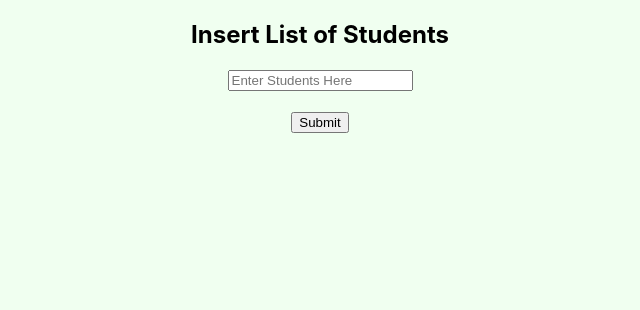
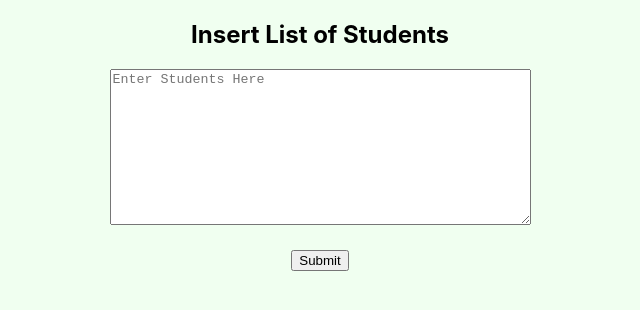
Before and after one commit to MistermindX/ReportCard, a React (Create React App) app in the folder client/: page / in a window 1280 px wide. Shown: the top 310 px of the page, without its empty margins (320-960 px from the left). Built offline with nearby package versions, Linux system fonts and the light colour scheme.

Commit message:
fixed lines main page

```diff
--- a/client/src/components/StudentList.jsx
+++ b/client/src/components/StudentList.jsx
@@ -112,7 +112,13 @@ function StudentList(props) {
     <div class="studentName">
       <h2>Insert List of Students</h2>
       <form onSubmit={makeStudentList}>
-        <input name="listOfStudents" placeholder="Enter Students Here" />
+        <textarea
+          cols="50"
+          rows="10"
+          className="enterStudents"
+          name="listOfStudents"
+          placeholder="Enter Students Here"
+        />
         <br />
         <br />
         <button type="Submit">Submit</button>
--- a/client/src/styles/App.css
+++ b/client/src/styles/App.css
@@ -32,3 +32,7 @@ body {
   text-align: center;
   font-weight: bold;
 }
+
+/* .enterStudents{
+  height: 200px;
+} */
```
